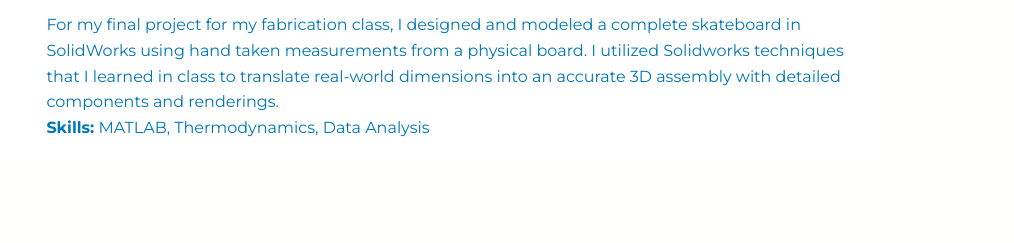
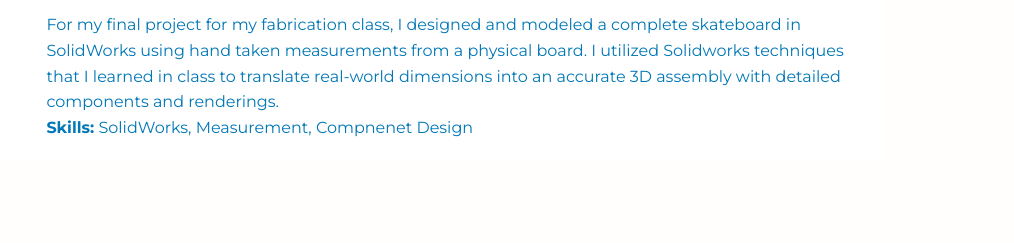
Before and after one commit to sammyh2512/samhabib.github.io, a plain HTML site: page index.html in a window 1280 px wide. Shown: the part 2617-2860 px from the top of the page, 266-1280 px from the left. Drawn offline with Linux system fonts and the light colour scheme; a web font is replaced by a local one.

Commit message:
Update index.html

```diff
--- a/index.html
+++ b/index.html
@@ -100,7 +100,7 @@
         <img src="board_exp" alt="MCEN 1025 - CAD and Fabrication">
         <h3>SolidWorks Final Project</h3>
         <p>For my final project for my fabrication class, I designed and modeled a complete skateboard in SolidWorks using hand taken measurements from a physical board. I utilized Solidworks techniques that I learned in class to translate real-world dimensions into an accurate 3D assembly with detailed components and renderings.</p>
-        <p><strong>Skills:</strong> MATLAB, Thermodynamics, Data Analysis</p>
+        <p><strong>Skills:</strong> SolidWorks, Measurement, Compnenet Design</p>
       </a>
     </div>
   </section>
```
